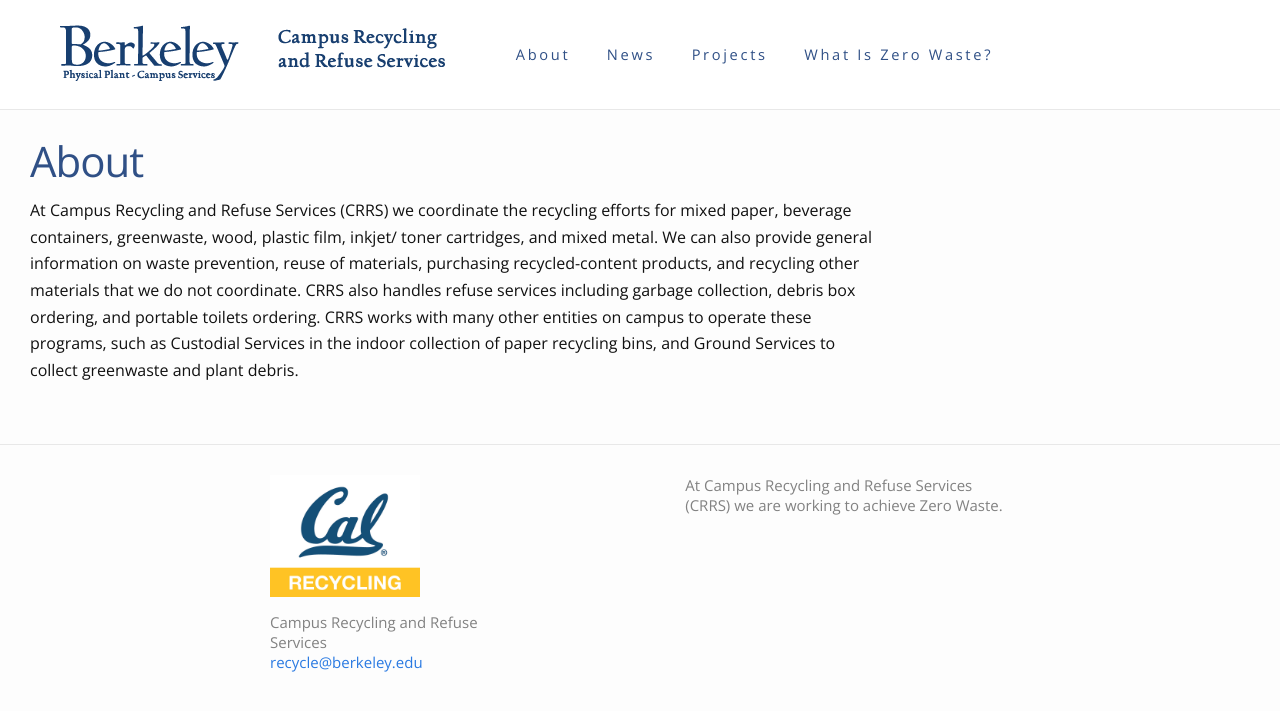
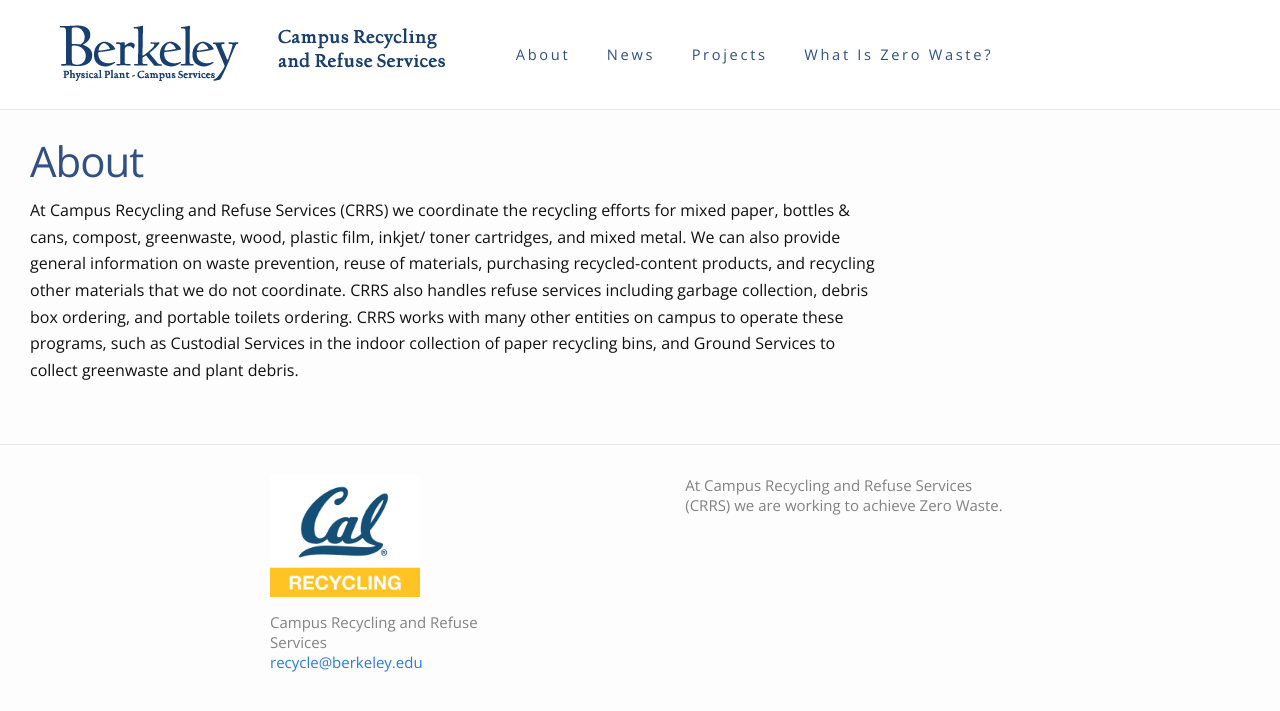
Before and after one commit to rachelelle/crrs, a Jekyll site: the page built from about.html, in a window 1280 px wide. Shown: the top 711 px of the page. Built offline with Jekyll 4.4.1, drawn with Linux system fonts in a browser that asks for light colours; nearby versions of some CDN libraries.

Commit message:
added for frontpage slider

```diff
--- a/_includes/frontpage-slider.html
+++ b/_includes/frontpage-slider.html
@@ -5,8 +5,8 @@
 <div id="content">
 	<div id="carousel-container">
 		<div id="carousel">
-			<a href="/about/"><div class="carousel-item"><img class="img-scaled" src="{{ site.baseurl }}/img/slide1.png" /></div></a>
-			<a href="/about/"><div class="carousel-item"><img class="img-scaled" src="{{ site.baseurl }}/img/slide1.png" /></div></a>
+			<a href="{{ site.baseurl }}/about/"><div class="carousel-item"><img class="img-scaled" src="{{ site.baseurl }}/img/slide1.png" /></div></a>
+			<a href="{{ site.baseurl }}/about/"><div class="carousel-item"><img class="img-scaled" src="{{ site.baseurl }}/img/slide1.png" /></div></a>
 			<!-- <div class="carousel-item"><img class="img-scaled" src="/img/slide1.jpg" /></div>
 			<div class="carousel-item"><img class="img-scaled" src="/img/slide1.jpg" /></div> -->
 		</div>
--- a/about.html
+++ b/about.html
@@ -5,4 +5,4 @@
 permalink: /about/
 ---
 
-At Campus Recycling and Refuse Services (CRRS) we coordinate the recycling efforts for mixed paper, beverage containers, greenwaste, wood, plastic film, inkjet/ toner cartridges, and mixed metal. We can also provide general information on waste prevention, reuse of materials, purchasing recycled-content products, and recycling other materials that we do not coordinate. CRRS also handles refuse services including garbage collection, debris box ordering, and portable toilets ordering. CRRS works with many other entities on campus to operate these programs, such as Custodial Services in the indoor collection of paper recycling bins, and Ground Services to collect greenwaste and plant debris.
+At Campus Recycling and Refuse Services (CRRS) we coordinate the recycling efforts for mixed paper, bottles & cans, compost, greenwaste, wood, plastic film, inkjet/ toner cartridges, and mixed metal. We can also provide general information on waste prevention, reuse of materials, purchasing recycled-content products, and recycling other materials that we do not coordinate. CRRS also handles refuse services including garbage collection, debris box ordering, and portable toilets ordering. CRRS works with many other entities on campus to operate these programs, such as Custodial Services in the indoor collection of paper recycling bins, and Ground Services to collect greenwaste and plant debris.
```
